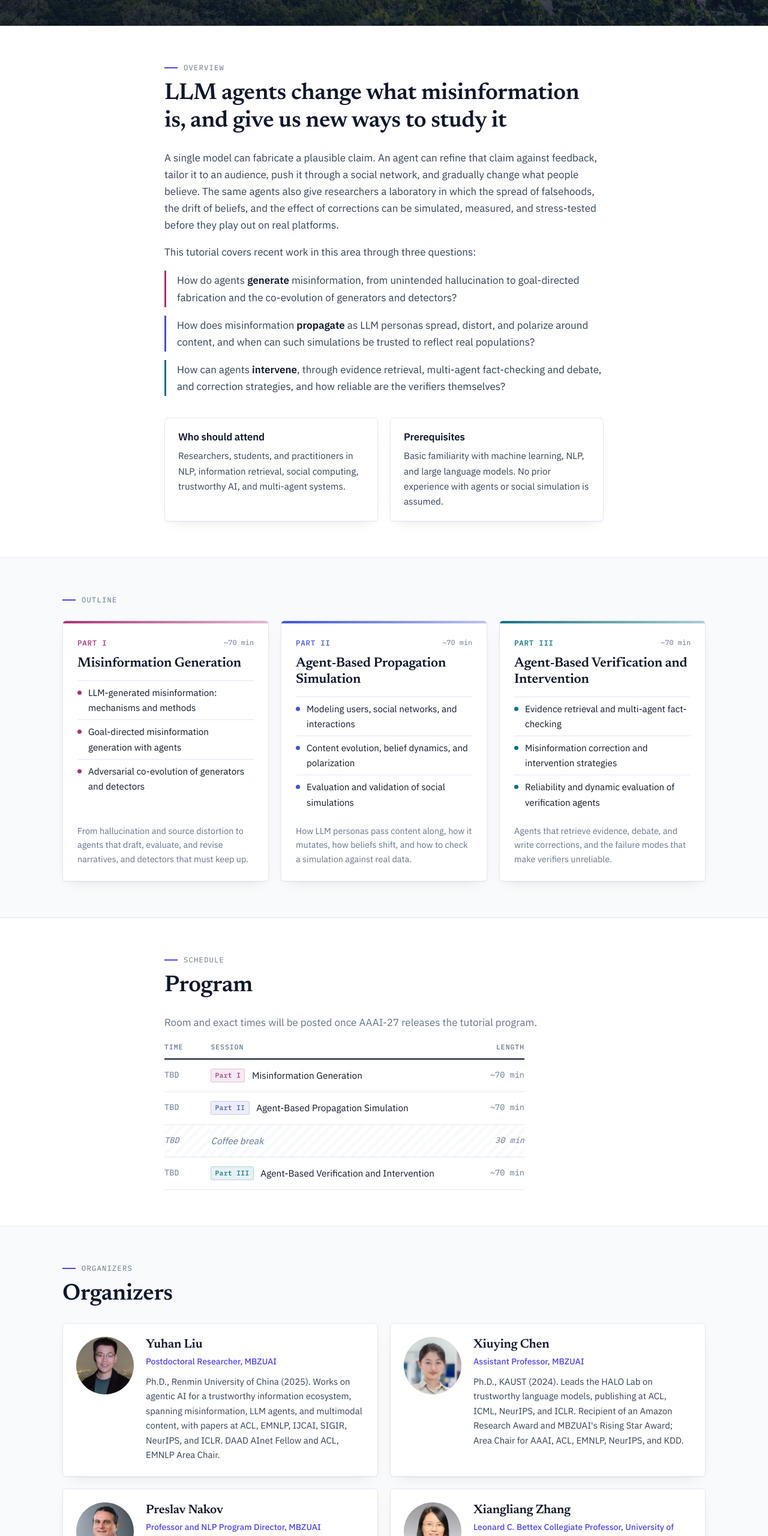
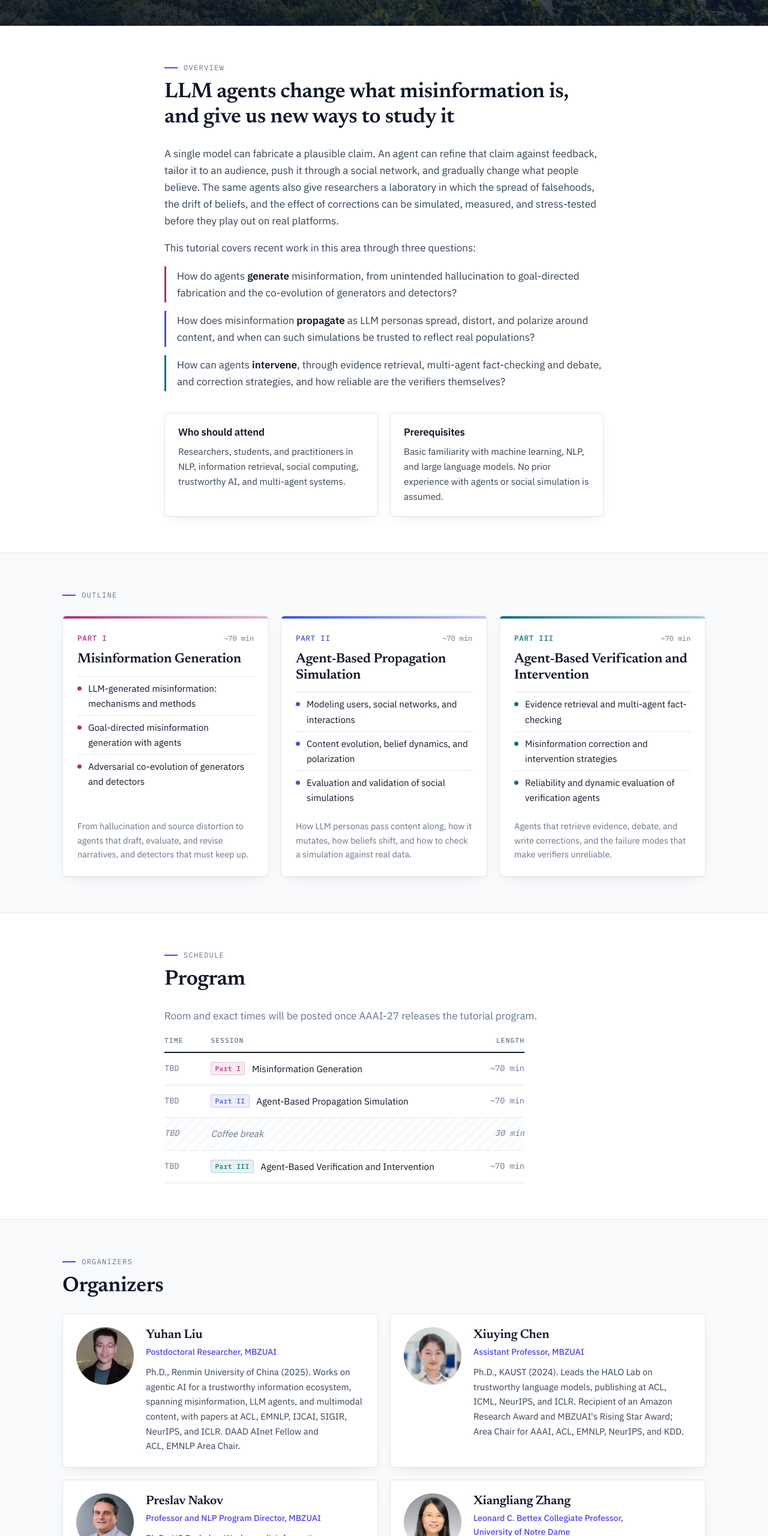
Before and after one commit to LiuYuHan31/MisinformationAgent, a plain HTML site: page index.html in a window 1280 px wide. Shown: the part 800-3360 px from the top of the page at 60% size. Drawn offline with Linux system fonts and the light colour scheme.

Commit message:
Fix awkward line breaks in the overview heading and organizer titles
- Overview heading breaks after "misinformation is,"; English section
  headings 2.4rem → 2.2rem so the first phrase has room in every browser
- Xiangliang Zhang's title breaks after the comma, keeping "University of
  Notre Dame" whole (Chinese: parenthetical title kept on its own line,
  leading full-width paren trimmed)
- Keep "ACL, EMNLP" together in Yuhan Liu's bio

Co-Authored-By: Claude Opus 5.5 <noreply@anthropic.com>

```diff
--- a/css/style.css
+++ b/css/style.css
@@ -73,6 +73,7 @@ html.zh .part-note, html.zh .audience p { line-height: 1.8; }
 html.zh h2 { letter-spacing: 0; font-size: clamp(1.5rem, 2.9vw, 2.05rem); }
 .nw { display: inline-block; }  /* keep a Chinese phrase together when the heading wraps */
 html.zh .break-row td { font-style: normal; }  /* no synthetic italics for Chinese */
+html.zh .role { text-spacing-trim: trim-start; }  /* no gap before a full-width "（" that starts a line */
 html.zh .nav-logo-meta { letter-spacing: 0.04em; }
 
 * { box-sizing: border-box; }
@@ -95,7 +96,7 @@ a:hover { color: var(--accent); }
 :focus-visible { outline: 2px solid var(--focus); outline-offset: 3px; border-radius: 2px; }
 
 h1, h2, h3 { margin: 0; font-weight: 600; letter-spacing: -0.01em; }
-h2 { font-family: var(--serif); font-size: clamp(1.75rem, 3.4vw, 2.4rem); line-height: 1.2; margin-bottom: 24px; text-wrap: balance; }
+h2 { font-family: var(--serif); font-size: clamp(1.75rem, 3.4vw, 2.2rem); line-height: 1.2; margin-bottom: 24px; text-wrap: balance; }
 h3 { font-size: 1.05rem; line-height: 1.35; }
 p { margin: 0 0 1em; }
 
--- a/index.html
+++ b/index.html
@@ -16,7 +16,7 @@
   <link rel="preconnect" href="https://fonts.googleapis.com">
   <link rel="preconnect" href="https://fonts.gstatic.com" crossorigin>
   <link href="https://fonts.googleapis.com/css2?family=Inter:wght@400;500;600;700;800&family=IBM+Plex+Mono:wght@400;500&family=IBM+Plex+Sans:wght@400;500;600&family=Newsreader:ital,opsz,wght@0,6..72,500;0,6..72,600;1,6..72,500&display=swap" rel="stylesheet">
-  <link rel="stylesheet" href="css/style.css?v=20261114-27">
+  <link rel="stylesheet" href="css/style.css?v=20261115-1">
 </head>
 <body>
 
@@ -96,7 +96,7 @@
 <section class="block" id="overview">
   <div class="container narrow">
     <p class="section-label"><span data-l="en">Overview</span><span data-l="zh" lang="zh-CN">概览</span></p>
-    <h2><span data-l="en">LLM agents change what misinformation is, and give us new ways to study it</span><span data-l="zh" lang="zh-CN"><span class="nw">大语言模型智能体改变了虚假信息的面貌，</span><span class="nw">也为研究它提供了新方法</span></span></h2>
+    <h2><span data-l="en"><span class="nw">LLM agents change what misinformation&nbsp;is,</span> <span class="nw">and give us new ways to study it</span></span><span data-l="zh" lang="zh-CN"><span class="nw">大语言模型智能体改变了虚假信息的面貌，</span><span class="nw">也为研究它提供了新方法</span></span></h2>
     <div class="prose">
       <p><span data-l="en">A single model can fabricate a plausible claim. An agent can refine that claim against feedback, tailor it to an audience, push it through a social network, and gradually change what people believe. The same agents also give researchers a laboratory in which the spread of falsehoods, the drift of beliefs, and the effect of corrections can be simulated, measured, and stress-tested before they play out on real platforms.</span><span data-l="zh" lang="zh-CN">单个模型就能编造出一条看似可信的说法；智能体则更进一步：它能根据反馈反复打磨这条说法，针对不同受众调整措辞，再借助社交网络扩散出去，一点点改变人们的看法。另一方面，这些智能体也为研究者提供了一个实验场：在虚假信息真正在平台上蔓延之前，就可以先对它的传播、观点的变化以及纠正措施的效果进行模拟、测量和压力测试。</span></p>
       <p><span data-l="en">This tutorial covers recent work in this area through three questions:</span><span data-l="zh" lang="zh-CN">本次 Tutorial 围绕三个问题，介绍这一方向的最新研究：</span></p>
@@ -211,7 +211,7 @@
         <div>
           <h3><a href="https://liuyuhan31.github.io/" target="_blank" rel="noopener"><span data-l="en">Yuhan Liu</span><span data-l="zh" lang="zh-CN">刘雨涵 <span class="name-en">Yuhan Liu</span></span></a></h3>
           <p class="role"><span data-l="en">Postdoctoral Researcher, MBZUAI</span><span data-l="zh" lang="zh-CN">MBZUAI 博士后研究员</span></p>
-          <p><span data-l="en">Ph.D., Renmin University of China (2025). Works on agentic AI for a trustworthy information ecosystem, spanning misinformation, LLM agents, and multimodal content, with papers at ACL, EMNLP, IJCAI, SIGIR, NeurIPS, and ICLR. DAAD AInet Fellow and ACL, EMNLP Area Chair.</span><span data-l="zh" lang="zh-CN">2025 年博士毕业于中国人民大学。研究面向可信信息生态的智能体 AI，涵盖虚假信息、LLM 智能体和多模态内容，论文发表于 ACL、EMNLP、IJCAI、SIGIR、NeurIPS 和 ICLR 等会议。DAAD AInet Fellow，担任 ACL、EMNLP 领域主席（Area Chair）。</span></p>
+          <p><span data-l="en">Ph.D., Renmin University of China (2025). Works on agentic AI for a trustworthy information ecosystem, spanning misinformation, LLM agents, and multimodal content, with papers at ACL, EMNLP, IJCAI, SIGIR, NeurIPS, and ICLR. DAAD AInet Fellow and ACL,&nbsp;EMNLP Area Chair.</span><span data-l="zh" lang="zh-CN">2025 年博士毕业于中国人民大学。研究面向可信信息生态的智能体 AI，涵盖虚假信息、LLM 智能体和多模态内容，论文发表于 ACL、EMNLP、IJCAI、SIGIR、NeurIPS 和 ICLR 等会议。DAAD AInet Fellow，担任 ACL、EMNLP 领域主席（Area Chair）。</span></p>
         </div>
       </article>
       <article class="person">
@@ -234,7 +234,7 @@
         <img src="assets/img/people/xiangliang-zhang.jpg" alt="Xiangliang Zhang" loading="lazy">
         <div>
           <h3><a href="https://sites.nd.edu/xiangliang-zhang/" target="_blank" rel="noopener"><span data-l="en">Xiangliang Zhang</span><span data-l="zh" lang="zh-CN">张响亮 <span class="name-en">Xiangliang Zhang</span></span></a></h3>
-          <p class="role"><span data-l="en">Leonard C. Bettex Collegiate Professor, University of Notre Dame</span><span data-l="zh" lang="zh-CN">圣母大学讲席教授（Leonard C. Bettex Collegiate Professor）</span></p>
+          <p class="role"><span data-l="en"><span class="nw">Leonard C. Bettex Collegiate Professor,</span> <span class="nw">University of Notre&nbsp;Dame</span></span><span data-l="zh" lang="zh-CN"><span class="nw">圣母大学讲席教授</span><span class="nw">（Leonard C. Bettex Collegiate Professor）</span></span></p>
           <p><span data-l="en">Research centers on trustworthy AI, from foundation models to agentic systems. Editor-in-Chief of IEEE Transactions on Knowledge and Data Engineering (TKDE) and ACM SIGKDD Explorations, and Research Track Program Co-Chair of KDD 2026–2027.</span><span data-l="zh" lang="zh-CN">主要从事可信 AI 研究，范围从基础模型延伸到智能体系统。担任 IEEE Transactions on Knowledge and Data Engineering（TKDE）和 ACM SIGKDD Explorations 主编，以及 KDD 2026–2027 Research Track 程序委员会联合主席。</span></p>
         </div>
       </article>
```
